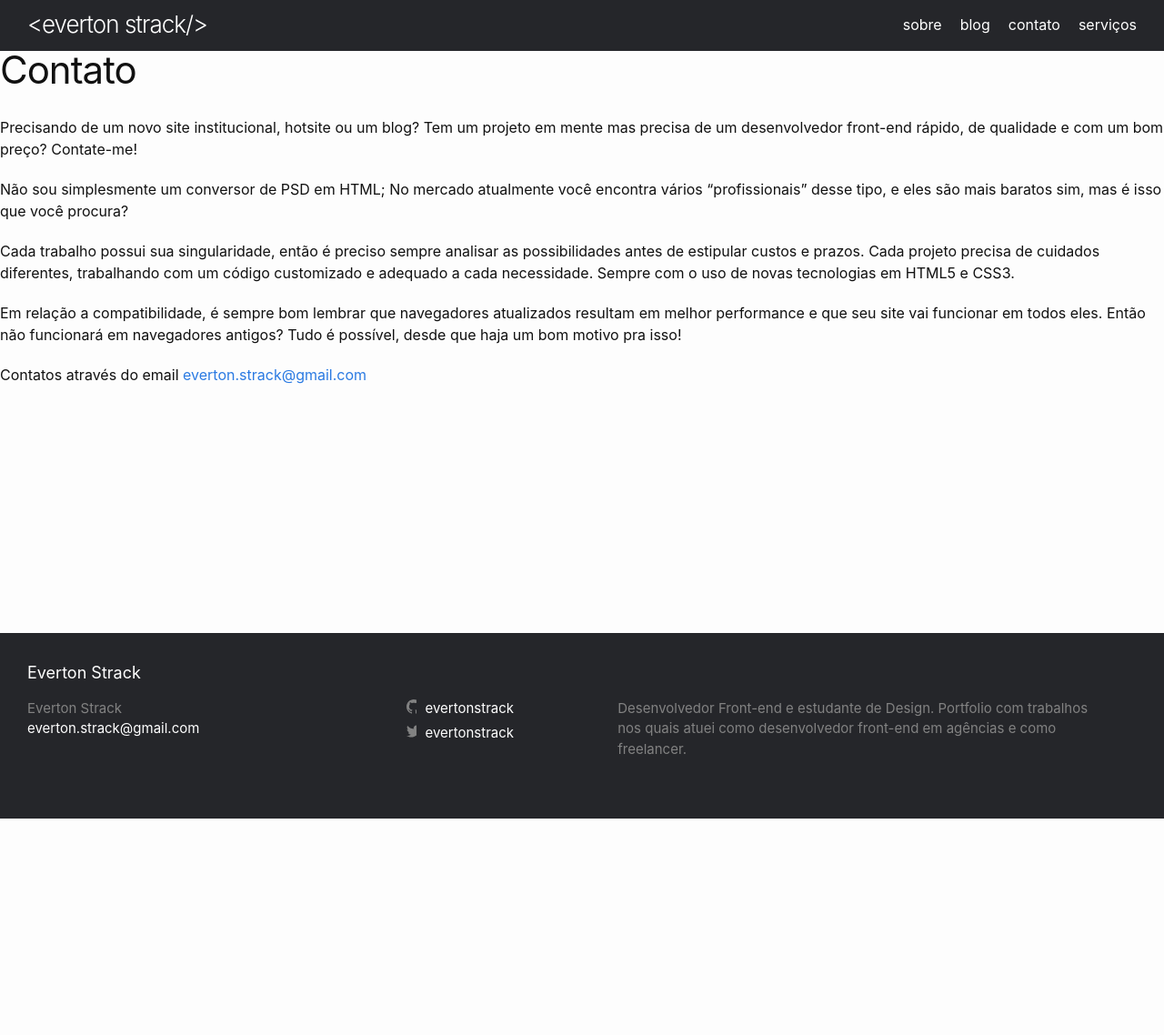
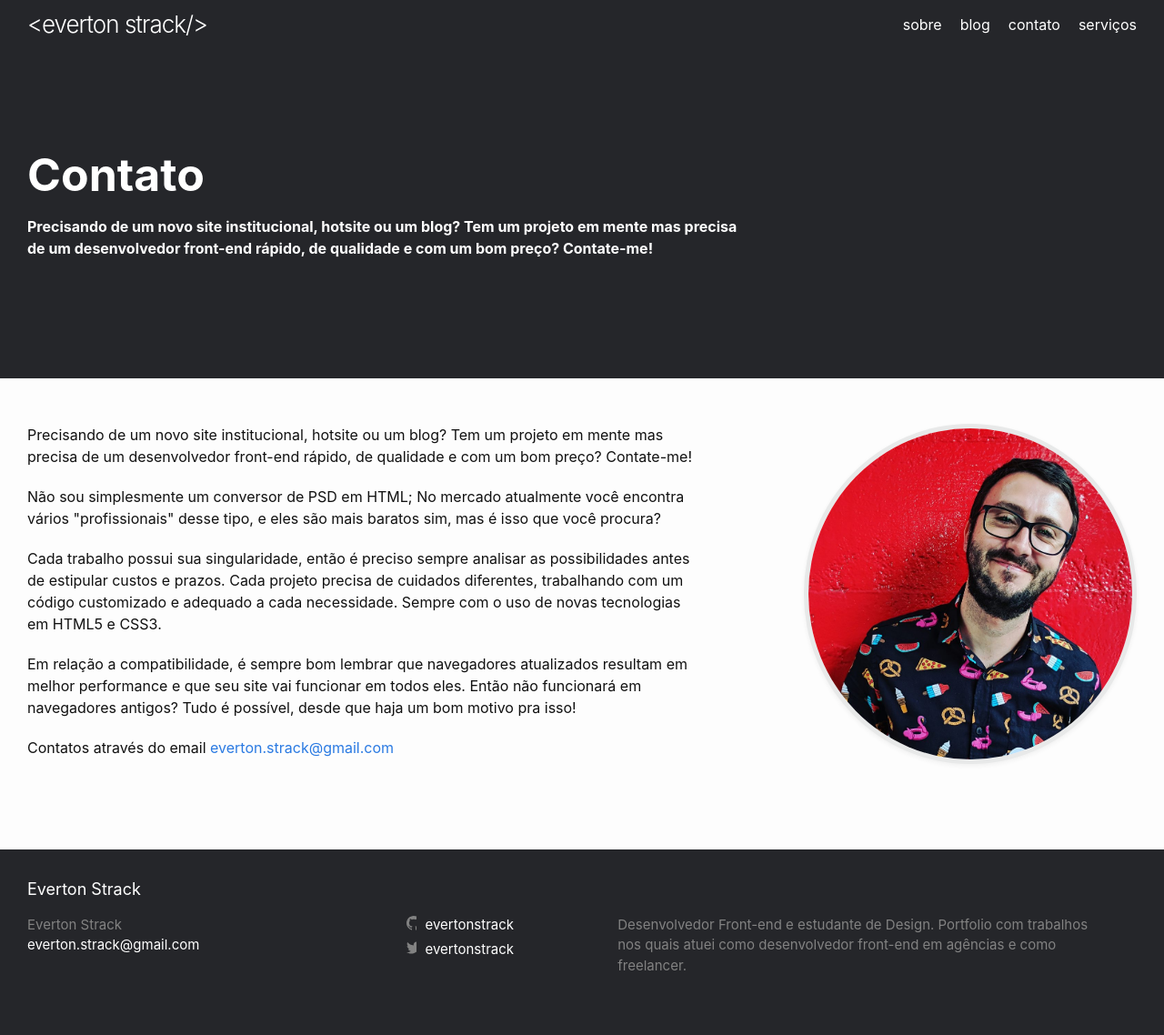
Before and after one commit to evertonstrack/blog.evertonstrack.com.br, a Jekyll site: the page built from contact.md, in a window 1280 px wide. Shown: the whole page at 91% size. Built offline with Jekyll 4.4.1, drawn with Linux system fonts in a browser that asks for light colours; before the commit the page ends 900 px from its top, so only the background shows below that.

Commit message:
[Contact] Contact page

```diff
--- a/assets/main.scss
+++ b/assets/main.scss
@@ -12,4 +12,5 @@
 /* páginas */
 @import "../assets/styles/pages/_home";
 @import "../assets/styles/pages/_about";
+@import "../assets/styles/pages/_contact";
 @import "../assets/styles/pages/_blog";
--- /dev/null
+++ b/assets/styles/pages/_contact.scss
@@ -0,0 +1,42 @@
+.contact-page{
+
+  .post-header{
+    display: none;
+  }
+}
+
+.section-contact{
+
+  padding-bottom: 50px;
+
+  .section-header{
+    background-color: #25262a;
+    color: #FFF;
+    p{
+      max-width: 800px;
+    }
+  }
+
+  > .wrap > p {
+    max-width: 60%;
+  }
+
+  figure {
+    max-width:40%;
+    background-color: #FFF;
+    border: 5px solid rgba(37, 38, 42, 0.1);
+    -webkit-box-shadow: 0 2px 5px 0 #F0F0F0;
+    box-shadow: 0 2px 5px 0 #F0F0F0;
+    // padding: 10px;
+    margin: 0 0 50px 50px;
+    border-radius: 50%;
+    float: right;
+    max-width: 30%;
+    font-size: 24px;
+
+    img{
+      width: 100%;
+      max-width: none;
+    }
+  }
+}
--- a/contact.md
+++ b/contact.md
@@ -20,12 +21,26 @@ permalink: /contato/
 </div>
 <!-- /breadcrumb - rich snippts -->
 
-Precisando de um novo site institucional, hotsite ou um blog? Tem um projeto em mente mas precisa de um desenvolvedor front-end rápido, de qualidade e com um bom preço? Contate-me!
-
-Não sou simplesmente um conversor de PSD em HTML; No mercado atualmente você encontra vários "profissionais" desse tipo, e eles são mais baratos sim, mas é isso que você procura?
-
-Cada trabalho possui sua singularidade, então é preciso sempre analisar as possibilidades antes de estipular custos e prazos. Cada projeto precisa de cuidados diferentes, trabalhando com um código customizado e adequado a cada necessidade. Sempre com o uso de novas tecnologias em HTML5 e CSS3.
-
-Em relação a compatibilidade, é sempre bom lembrar que navegadores atualizados resultam em melhor performance e que seu site vai funcionar em todos eles. Então não funcionará em navegadores antigos? Tudo é possível, desde que haja um bom motivo pra isso!
-
-Contatos através do email [everton.strack@gmail.com](mailto:everton.strack@gmail.com){:target="_blank"}
+<!-- section sobre everton -->
+<section class="section section-contact">
+    <header class="section-header title-section" role="heading">
+        <div class="title-section-container wrap">
+            <h2>Contato</h2>
+            <p>Precisando de um novo site institucional, hotsite ou um blog? Tem um projeto em mente mas precisa de um desenvolvedor front-end rápido, de qualidade e com um bom preço? Contate-me!</p>
+        </div>
+    </header>
+    <div class="wrap">
+        <figure role="img">
+            <img src="/assets/images/evertonstrack.jpg" class="round" alt="Foto de Everton Strack" />
+            <figcaption class="hide">
+                <strong>Everton Strack</strong>
+            </figcaption>
+        </figure>
+        <p>Precisando de um novo site institucional, hotsite ou um blog? Tem um projeto em mente mas precisa de um desenvolvedor front-end rápido, de qualidade e com um bom preço? Contate-me!</p>
+        <p>Não sou simplesmente um conversor de PSD em HTML; No mercado atualmente você encontra vários "profissionais" desse tipo, e eles são mais baratos sim, mas é isso que você procura?</p>
+        <p>Cada trabalho possui sua singularidade, então é preciso sempre analisar as possibilidades antes de estipular custos e prazos. Cada projeto precisa de cuidados diferentes, trabalhando com um código customizado e adequado a cada necessidade. Sempre com o uso de novas tecnologias em HTML5 e CSS3.</p>
+        <p>Em relação a compatibilidade, é sempre bom lembrar que navegadores atualizados resultam em melhor performance e que seu site vai funcionar em todos eles. Então não funcionará em navegadores antigos? Tudo é possível, desde que haja um bom motivo pra isso!</p>
+        <p>Contatos através do email <a href="mailto:everton.strack@gmail.com" target="_blank">everton.strack@gmail.com</a></p>
+    </div>
+</section>
+<!-- /section sobre everton -->
```
Also changed, not shown: other parts of contact.md (+1 -0 lines).
